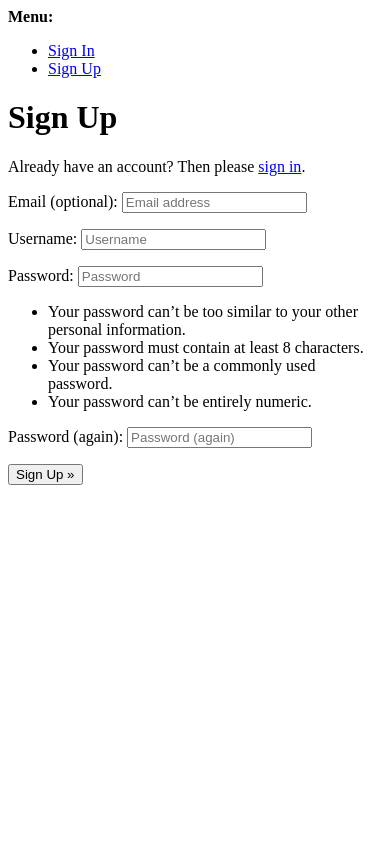
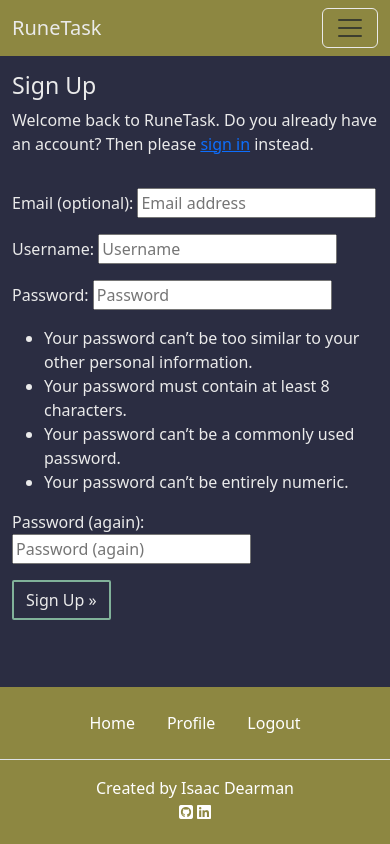
Before and after one commit to Code-Dearman/Django-Capstone, a Django app: page /accounts/signup/ in a window 390 px wide. Run offline with Django 4.2, Linux system fonts and the light colour scheme; some libraries are stand-ins or nearby versions.

Commit message:
add signup template styling

```diff
--- a/static/css/style.css
+++ b/static/css/style.css
@@ -43,7 +43,7 @@ main {
 }
 
 .highlightError {
-    color: #FF5E57
+    color: #FF5E57;
 }
 
 .hightlightSuccess {
@@ -89,13 +89,27 @@ label {
     color: #EAEAEA;
 }
 
-.logButton {
+.loginButton {
     border-radius: 2px;
     border-width: 2px;
     border-color: #81B29A;;
 }
 
-.logButton:hover {
+.logoutButton {
+    border-radius: 2px;
+    border-width: 2px;
+    border-color: #FF5E57;
+}
+
+.loginButton:hover, .logoutButton:hover {
     color: #81B29A;
     border-color: #8D8741;
 }
+
+.authContainer {
+    align-content: center;
+}
+
+form ul {
+    color: #EAEAEA;
+}
--- a/templates/account/signup.html
+++ b/templates/account/signup.html
@@ -1,21 +1,38 @@
-{% extends "account/base.html" %}
+{% extends "index.html" %}
 
 {% load i18n %}
 
-{% block head_title %}{% trans "Signup" %}{% endblock head_title %}
+{% block head_title %}{% trans "Signup" %}{% endblock %}
 
 {% block content %}
-<h1>{% trans "Sign Up" %}</h1>
+<div class="container">
+  <div class="row">
+    <div class="col-md-8 mt-3 offset-md-2">
+      <h3 class="textMain">{% trans "Sign Up" %}</h3>
 
-<p>{% blocktrans %}Already have an account? Then please <a href="{{ login_url }}">sign in</a>.{% endblocktrans %}</p>
+      <p class="textMain">{% blocktrans %}
+        Welcome back to RuneTask.
+        Do you already have an account? Then please
+        <a class="link" href="{{ login_url }}">sign in</a>
+        instead.
+      {% endblocktrans %}</p>
+    </div>
+  </div>
+  <div class="row">
+    <div class="col-md-8 mt-3 offset-md-2">
+      <form class="signup" id="signup_form" method="post"
+        action="{% url 'account_signup' %}">
+        {% csrf_token %}
+        {{ form.as_p }}
+        {% if redirect_field_value %}
+        <input type="hidden" name="{{ redirect_field_name }}"
+          value="{{ redirect_field_value }}" />
+        {% endif %}
+        <button class="btn btn-signup right loginButton textMain" type="submit">
+          {% trans "Sign Up" %} &raquo;</button>
+      </form>
+    </div>
+  </div>
+</div>
 
-<form class="signup" id="signup_form" method="post" action="{% url 'account_signup' %}">
-  {% csrf_token %}
-  {{ form.as_p }}
-  {% if redirect_field_value %}
-  <input type="hidden" name="{{ redirect_field_name }}" value="{{ redirect_field_value }}" />
-  {% endif %}
-  <button type="submit">{% trans "Sign Up" %} &raquo;</button>
-</form>
-
-{% endblock content %}
+{% endblock %}
```
Also changed, not shown: templates/account/login.html (+6 -5 lines), templates/account/logout.html (+25 -14 lines), to_do/templates/to_do/to_do_list.html (+8 -0 lines).
